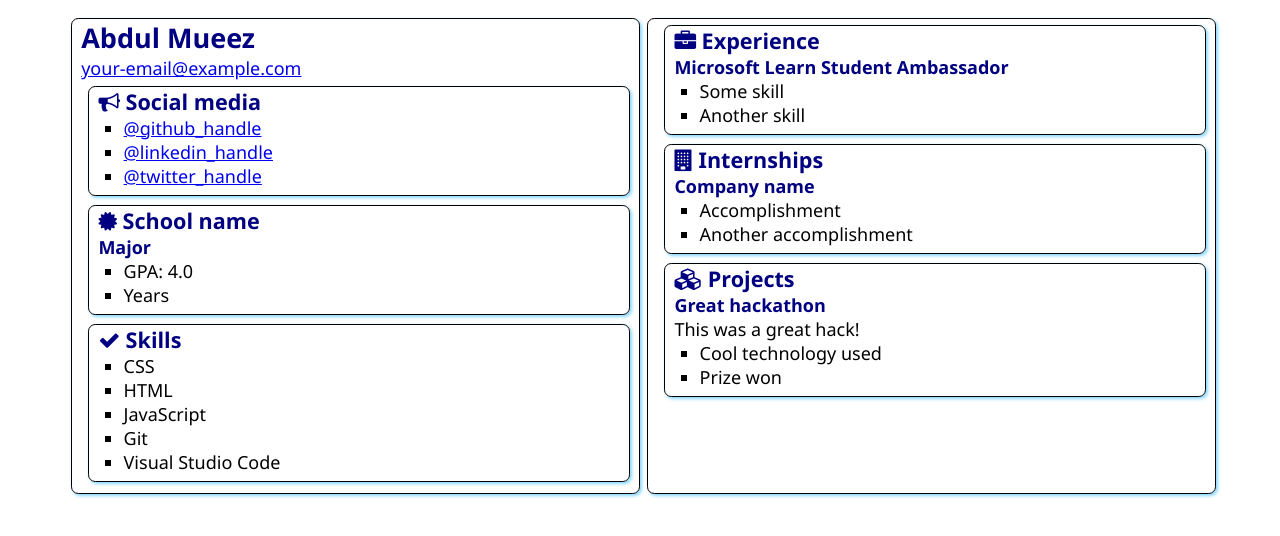
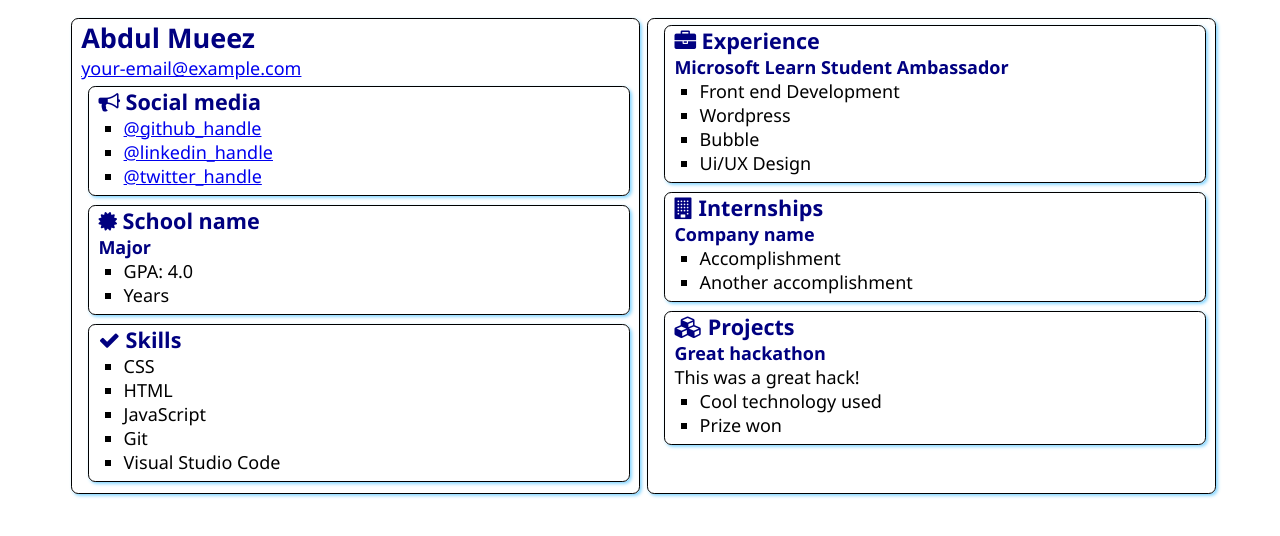
Before and after one commit to Abdul-Moiz31/SATechnicalOnboarding, a plain HTML site: page src/index.html in a window 1280 px wide. Drawn offline with Linux system fonts and the light colour scheme.

Commit message:
Update index.html

```diff
--- a/src/index.html
+++ b/src/index.html
@@ -63,8 +63,10 @@
                 </h2>
                 <h3>Microsoft Learn Student Ambassador</h3>
                 <ul>
-                    <li>Some skill</li>
-                    <li>Another skill</li>
+                    <li>Front end Development</li>
+                    <li>Wordpress </li>
+                    <li>Bubble </li>
+                    <li> Ui/UX Design </li>
                 </ul>
             </section>
             <section class="box">
```
